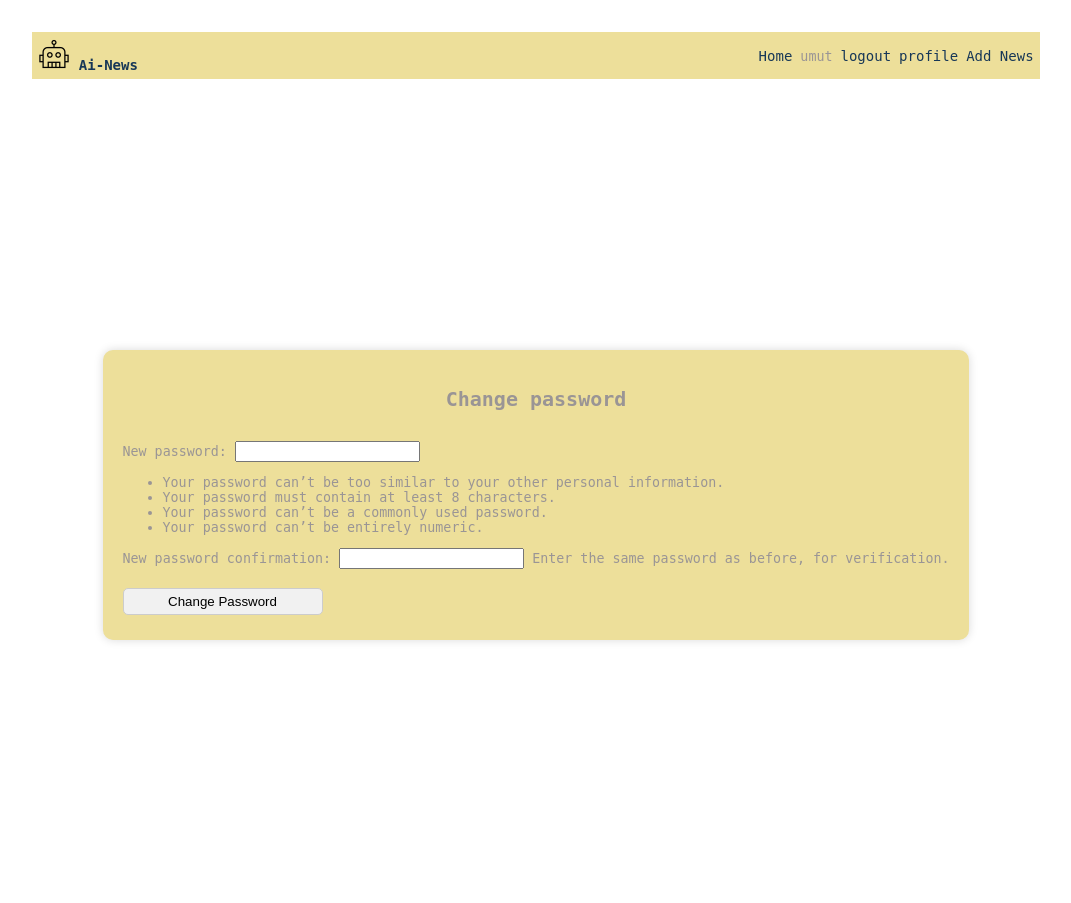
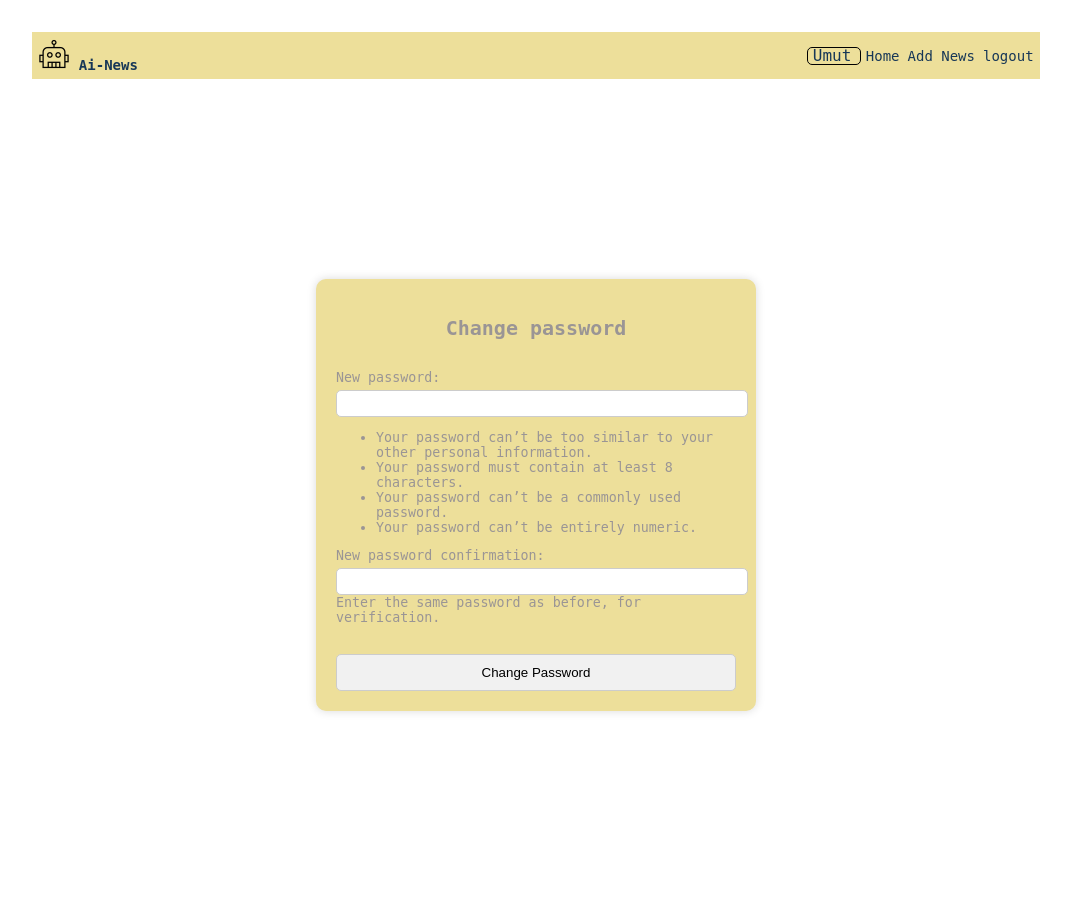
Before and after one commit to palamut62/hackersnewsProject, a Django app: page /account/change_password/ in a window 1280 px wide. Shown: the whole page, without its empty margins (104-1175 px from the left). Run offline with Django 5.2, Linux system fonts and the light colour scheme; a user stored in the database is signed in; some libraries are stand-ins or nearby versions.

Commit message:
feat:Big update and fixed problem v1.1

```diff
--- a/templates/Login/change_password.html
+++ b/templates/Login/change_password.html
@@ -1,25 +1,20 @@
 {% extends 'base.html' %}
-
 {% load static %}
 {% block style %}
-
-
     <style>
-        /* Buraya signup.html sayfasındaki stil kodlarını ekleyin */
         .flex-container-2 {
             font-family: 'Inconsolata', monospace;
             display: flex;
             justify-content: center;
-            align-items: center; /* Dikey eksende merkeze alır */
+            align-items: center;
             color: #9a9595;
             font-size: 10pt;
-            height: 100vh; /* Viewport'un yüksekliğini alır */
-
+            height: 100vh;
         }
 
         a {
-            color: #173757; /* Bu kod tüm linklerin rengini kırmızı yapar */
-            text-decoration: none; /* Bu kod tüm linklerin altını çizgisini kaldırır */
+            color: #173757;
+            text-decoration: none;
             font-size: 10.5pt;
         }
 
@@ -37,11 +32,10 @@
 
         .header-cell, .footer-cell {
             background-color: #eddf9a;
-
         }
 
         .logo-cell img {
-            border: None;
+            border: none;
         }
 
         .link-cell .pagetop a {
@@ -59,7 +53,6 @@
             height: 10px;
         }
 
-
         .login-card {
             display: flex;
             flex-direction: column;
@@ -69,64 +62,80 @@
             padding: 20px;
             border-radius: 10px;
             box-shadow: 0 0 10px rgba(0, 0, 0, 0.15);
+            width: 400px;
         }
 
         .login-form {
-            display: flex;
-            flex-direction: column; /* Form elemanlarını dikey sıralar */
+            display: table;
+        }
+
+        .login-form label, .login-form input, .login-form button {
+            display: table-row;
+        }
+
+        .login-form label {
+            margin-top: 10px;
+            display: table-cell;
+            vertical-align: middle;
+            padding-right: 10px;
         }
 
         .login-form input {
-            margin: 5px 0;
+            margin-top: 5px;
             padding: 5px;
             border: 1px solid #ccc;
             border-radius: 5px;
-            width: 200px;
+            width: 100%;
+            display: table-cell;
         }
 
         .form-button {
-            margin: 5px 0;
-            padding: 5px;
+            margin-top: 15px;
+            padding: 10px;
             border: 1px solid #ccc;
             border-radius: 5px;
-            width: 200px;
+            width: 100%;
             background-color: #f1f1f1;
             cursor: pointer;
+            display: table-cell;
+        }
+
+        .change-password-link {
+            margin-top: 10px;
+            display: block;
+            text-align: center;
         }
     </style>
-
 {% endblock %}
 
 {% block content %}
-
-
     <div class="flex-container flex-container-1" style="margin-top: 30px">
-
-
         <table id="hnmain" class="main-table">
-
             <tr>
                 <td class="header-cell">
                     <div class="header-container"
-                         style="display: flex; justify-content: space-between; align-items: center;padding: 5px">
+                         style="display: flex; justify-content: space-between; align-items: center; padding: 5px">
                         <div class="logo-links">
                             <a href="{% url 'index' %}">
                                 <img src="{% static 'img/icon.png' %}" alt="Hacker News Logo">
                             </a>
                             <span class="pagetop">
-                            <b class="hnname"><a href="{% url 'index' %}">Ai-News</a></b>
-
-                        </span>
+                                <b class="hnname"><a href="{% url 'index' %}">Ai-News</a></b>
+                            </span>
                         </div>
                         <div class="search-login">
-                            <a href="{% url 'index' %}">Home</a>
+
                             {% if user.is_authenticated %}
-                                <p style="display: inline;">{{ user.username }}</p>
-                                <a href="{% url 'logout' %}">logout</a>
-                                <a href="{% url 'profile' %}">profile</a>
+
+                                <a href="{% url 'profile' %}"
+                                   style="border: 1px solid black;margin-right: 5px;margin-left: 5px;border-radius: 5px">
+                                    <p style="display: inline;font-size: 16px;margin-left: 5px">{{ user.username|capfirst }}</p>
+                                </a>
+                                <a href="{% url 'index' %}">Home</a>
                                 {% if user.is_superuser %}
                                     <a href="{% url 'add_news' %}">Add News</a>
                                 {% endif %}
+                                <a href="{% url 'logout' %}">logout</a>
                             {% else %}
                                 <a href="{% url 'login' %}">login</a>
                             {% endif %}
@@ -137,13 +146,12 @@
             <tr>
                 <td class="spacer-cell"></td>
             </tr>
-
         </table>
     </div>
     <div class="flex-container flex-container-2">
         <div class="login-card">
             <h2>Change password</h2>
-            <form method="POST">
+            <form method="POST" class="login-form">
                 {% csrf_token %}
                 {{ form.as_p }}
                 <button type="submit" class="form-button">Change Password</button>
```
Also changed, not shown: templates/Login/profile.html (+31 -29 lines), templates/add_news.html (+7 -7 lines), templates/add_news_edit.html (+6 -4 lines), templates/home.html (+9 -5 lines), db.sqlite3.
